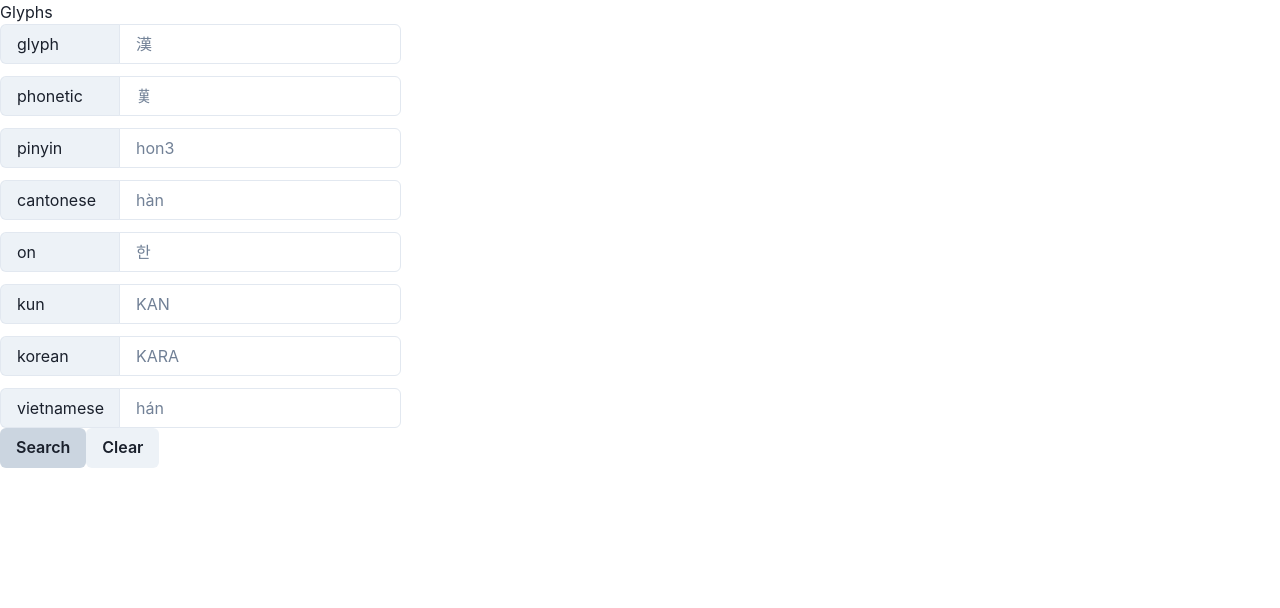
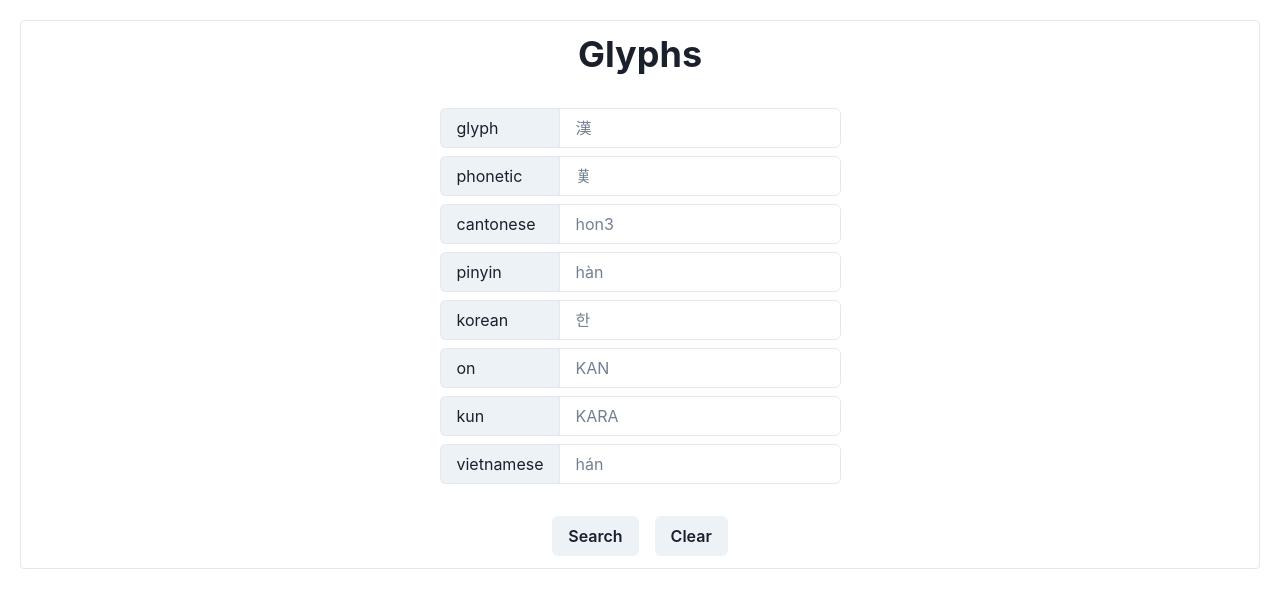
Before and after one commit to dimitori-g/phonetics-frontend, a Next.js app: page / in a window 1280 px wide. Shown: the top 608 px of the page. Built offline with nearby package versions, Linux system fonts and the light colour scheme.

Commit message:
glyph page desing change

```diff
--- a/pages/index.tsx
+++ b/pages/index.tsx
@@ -15,7 +15,6 @@ import {
   Tr,
   Th,
   Td,
-  TableCaption,
   TableContainer,
   Stack,
   InputGroup,
@@ -26,6 +25,11 @@ import {
   AlertDescription,
   Button,
   Input,
+  Card,
+  CardFooter,
+  CardHeader,
+  Heading,
+  CardBody,
 } from '@chakra-ui/react';
 
 const Glyph = () => {
@@ -65,16 +69,23 @@ const Glyph = () => {
   const placeholders = ['漢', '𦰩', 'hon3', 'hàn', '한', 'KAN', 'KARA', 'hán'];
 
   return (
-    <>
-      <div>Glyphs</div>
-      <Stack spacing={3}>
+    <Stack margin={5}>
+      <Card variant="outline" size="sm" align="center">
+        <CardHeader>
+          <Heading>Glyphs</Heading>
+        </CardHeader>
+        <CardBody padding={5}>
+          <Stack>
             {Object.entries(searchParams).map(([param, value], key) => (
               <InputGroup key={key}>
                 <InputLeftAddon width="120px">{param}</InputLeftAddon>
                 <Input
                   value={value}
                   onChange={(e) =>
-                setSearchParams({ ...searchParams, [param]: e.target.value })
+                    setSearchParams({
+                      ...searchParams,
+                      [param]: e.target.value,
+                    })
                   }
                   placeholder={placeholders[key]}
                   width="auto"
@@ -82,16 +93,23 @@ const Glyph = () => {
               </InputGroup>
             ))}
           </Stack>
-      <Button isLoading={isLoading} isActive={!isLoading} onClick={fetchGlyph}>
+        </CardBody>
+        <CardFooter>
+          <Stack direction="row" spacing={4} align="center">
+            <Button isLoading={isLoading} onClick={fetchGlyph}>
               Search
             </Button>
             <Button onClick={() => setSearchParams(defaultSearchParams)}>
               Clear
             </Button>
+          </Stack>
+        </CardFooter>
+      </Card>
+
       {glyphs && glyphs.length > 0 && (
-        <TableContainer padding={10}>
-          <Table variant="striped" colorScheme="gray">
-            <TableCaption>Glyph Table</TableCaption>
+        <Card size="sm" variant="outline">
+          <TableContainer>
+            <Table variant="striped" colorScheme="gray" size="sm">
               <Thead>
                 <Tr>
                   <Th>Glyph</Th>
@@ -120,6 +138,7 @@ const Glyph = () => {
               </Tbody>
             </Table>
           </TableContainer>
+        </Card>
       )}
       {glyphs?.length === 0 && (
         <Alert status="info">
@@ -135,7 +154,7 @@ const Glyph = () => {
           <AlertDescription>{error}</AlertDescription>
         </Alert>
       )}
-    </>
+    </Stack>
   );
 };
 
--- a/types/api.ts
+++ b/types/api.ts
@@ -15,11 +15,11 @@ export type ResponseError = {
 export type SearchParams = {
   glyph?: string;
   phonetic?: string;
+  cantonese?: string;
   pinyin?: string;
-  cantonese?: string;
+  korean?: string;
   on?: string;
   kun?: string;
-  korean?: string;
   vietnamese?: string;
 };
 
@@ -30,10 +30,10 @@ export type SearchParamsKey = {
 export const defaultSearchParams = {
   glyph: '',
   phonetic: '',
+  cantonese: '',
   pinyin: '',
-  cantonese: '',
+  korean: '',
   on: '',
   kun: '',
-  korean: '',
   vietnamese: '',
 };
--- a/types/glyph.ts
+++ b/types/glyph.ts
@@ -2,10 +2,10 @@ export type Glyph = {
   id: number;
   glyph: string;
   phonetic: string;
+  cantonese: string;
   pinyin: string;
-  cantonese: string;
+  korean: string;
   on: string;
   kun: string;
-  korean: string;
   vietnamese: string;
 };
```
Lines whose indentation alone changed are shown as unchanged.
